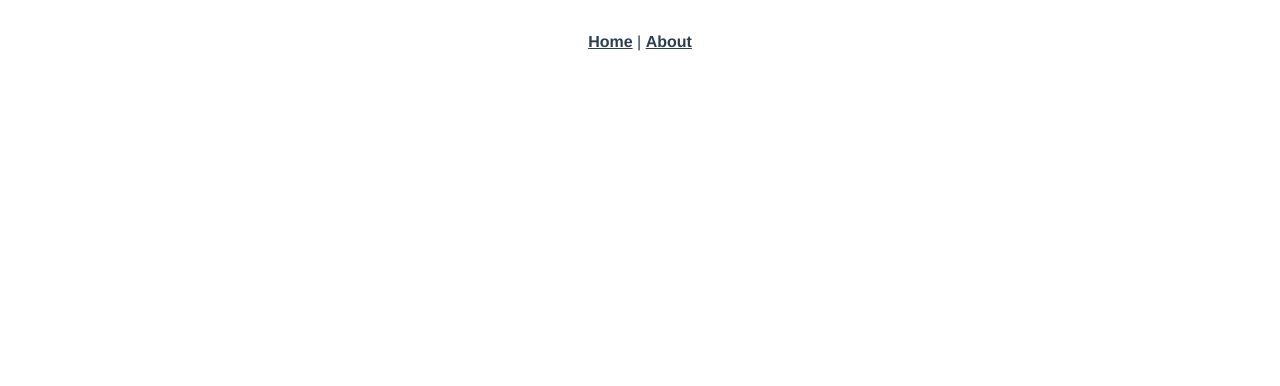
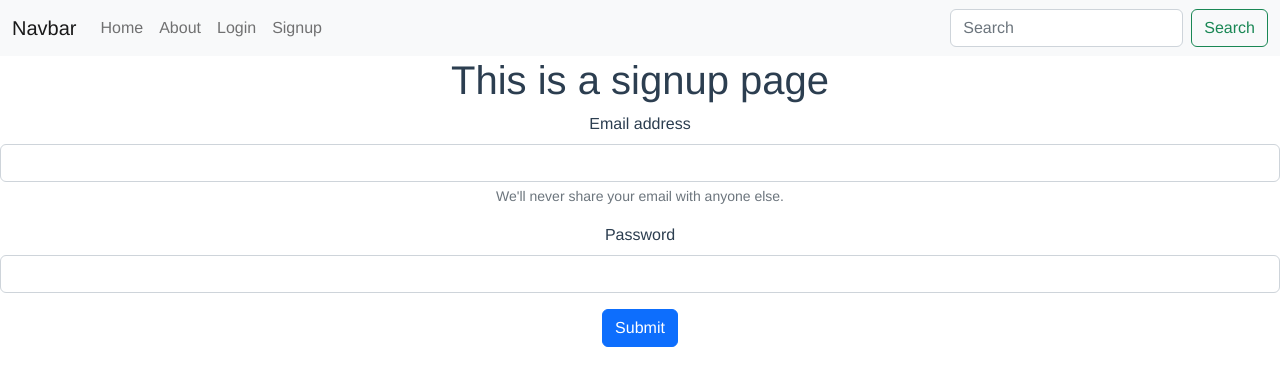
Before and after one commit to nickyex2/itsgiving, a Vue app: page /signup in a window 1280 px wide. Before the commit this address had no page. Shown: the top 386 px of the page. Built offline with nearby package versions, Linux system fonts and the light colour scheme.

Commit message:
components file created
login, signup, navbar rough draft created

```diff
--- a/package.json
+++ b/package.json
@@ -18,9 +18,9 @@
     "@babel/core": "^7.12.16",
     "@babel/eslint-parser": "^7.12.16",
     "@vue/cli-plugin-babel": "~5.0.0",
-    "@vue/cli-plugin-eslint": "~5.0.0",
     "@vue/cli-plugin-router": "~5.0.0",
     "@vue/cli-plugin-vuex": "~5.0.0",
+    "@vue/cli-plugin-eslint": "~5.0.0",
     "@vue/cli-service": "~5.0.0",
     "eslint": "^7.32.0",
     "eslint-config-prettier": "^8.3.0",
--- a/public/index.html
+++ b/public/index.html
@@ -16,6 +16,13 @@
       <strong>We're sorry but <%= htmlWebpackPlugin.options.title %> doesn't work properly without JavaScript enabled. Please enable it to continue.</strong>
     </noscript>
     <div id="app"></div>
+
     <!-- built files will be auto injected -->
+    <!-- Bootstrap JS -->
+    <!-- Bootstrap Javascript -->
+    <script src='https://cdn.jsdelivr.net/npm/bootstrap@5.2.0/dist/js/bootstrap.bundle.min.js'
+        integrity='sha384-A3rJD856KowSb7dwlZdYEkO39Gagi7vIsF0jrRAoQmDKKtQBHUuLZ9AsSv4jD4Xa'
+        crossorigin='anonymous'></script>
+
   </body>
 </html>
--- a/src/App.vue
+++ b/src/App.vue
@@ -1,10 +1,15 @@
 <template>
-  <nav>
-    <router-link to="/">Home</router-link> |
-    <router-link to="/about">About</router-link>
-  </nav>
+  <Navbar />
   <router-view />
 </template>
+
+<script>
+// @ is an alias to /src
+import Navbar from "./components/Navbar.vue";
+export default {
+  components: { Navbar },
+};
+</script>
 
 <style>
 #app {
@@ -14,17 +19,4 @@
   text-align: center;
   color: #2c3e50;
 }
-
-nav {
-  padding: 30px;
-}
-
-nav a {
-  font-weight: bold;
-  color: #2c3e50;
-}
-
-nav a.router-link-exact-active {
-  color: #42b983;
-}
 </style>
--- /dev/null
+++ b/src/components/Navbar.vue
@@ -0,0 +1,52 @@
+<template>
+  <nav class="navbar navbar-expand-lg bg-light">
+    <!-- can edit this is just the base line -->
+    <div class="container-fluid">
+      <router-link class="navbar-brand" :to="'/'">Navbar</router-link>
+      <button
+        class="navbar-toggler"
+        type="button"
+        data-bs-toggle="collapse"
+        data-bs-target="#navbarSupportedContent"
+        aria-controls="navbarSupportedContent"
+        aria-expanded="false"
+        aria-label="Toggle navigation"
+      >
+        <span class="navbar-toggler-icon"></span>
+      </button>
+      <div class="collapse navbar-collapse" id="navbarSupportedContent">
+        <ul class="navbar-nav me-auto mb-2 mb-lg-0">
+          <li class="nav-item">
+            <router-link :to="'/'" class="nav-link"> Home </router-link>
+          </li>
+          <li class="nav-item">
+            <router-link :to="'/about'" class="nav-link"> About </router-link>
+          </li>
+          <li class="nav-item">
+            <router-link class="nav-link" :to="'/login'">Login</router-link>
+          </li>
+          <li class="nav-item">
+            <router-link class="nav-link" :to="'/signup'">Signup</router-link>
+          </li>
+        </ul>
+        <form class="d-flex">
+          <input
+            class="form-control me-2"
+            type="search"
+            placeholder="Search"
+            aria-label="Search"
+          />
+          <button class="btn btn-outline-success" type="submit">Search</button>
+        </form>
+      </div>
+    </div>
+  </nav>
+</template>
+
+<script>
+export default {
+  name: "Nav-bar",
+};
+</script>
+
+<style></style>
--- a/src/firebaseConfig.js
+++ b/src/firebaseConfig.js
@@ -1,5 +1,5 @@
-import { initializeApp } from 'firebase/app';
-import { getAuth } from 'firebase/auth';
+import { initializeApp } from "firebase/app";
+import { getAuth } from "firebase/auth";
 
 // For Firebase JS SDK v7.20.0 and later, measurementId is optional
 const firebaseConfig = {
@@ -9,7 +9,7 @@ const firebaseConfig = {
   storageBucket: "its-giving.appspot.com",
   messagingSenderId: "670555576442",
   appId: "1:670555576442:web:86b3666a1dae3bab9383c3",
-    measurementId: "G-HCG1SQYYPJ"
+  measurementId: "G-HCG1SQYYPJ",
 };
 
 const app = initializeApp(firebaseConfig);
--- a/src/router/index.js
+++ b/src/router/index.js
@@ -1,5 +1,8 @@
 import { createRouter, createWebHistory } from "vue-router";
 import HomeView from "../views/HomeView.vue";
+import AboutView from "../views/AboutView.vue";
+import Login from "../views/Login.vue";
+import Signup from "../views/Signup.vue";
 
 const routes = [
   {
@@ -10,11 +13,17 @@ const routes = [
   {
     path: "/about",
     name: "about",
-    // route level code-splitting
-    // this generates a separate chunk (about.[hash].js) for this route
-    // which is lazy-loaded when the route is visited.
-    component: () =>
-      import(/* webpackChunkName: "about" */ "../views/AboutView.vue"),
+    component: AboutView,
+  },
+  {
+    path: "/login",
+    name: "login",
+    component: Login,
+  },
+  {
+    path: "/signup",
+    name: "signup",
+    component: Signup,
   },
 ];
 
--- a/src/views/AboutView.vue
+++ b/src/views/AboutView.vue
@@ -3,3 +3,10 @@
     <h1>This is an about page</h1>
   </div>
 </template>
+
+<script>
+export default {
+  name: "AboutView",
+  setup() {},
+};
+</script>
--- /dev/null
+++ b/src/views/Login.vue
@@ -0,0 +1,52 @@
+<template>
+  <div class="login">
+    <h1>This is a login page</h1>
+    <form>
+      <div class="mb-3">
+        <label for="exampleInputEmail1" class="form-label">Email address</label>
+        <input
+          type="email"
+          class="form-control"
+          id="exampleInputEmail1"
+          aria-describedby="emailHelp"
+        />
+        <div id="emailHelp" class="form-text">
+          We'll never share your email with anyone else.
+        </div>
+      </div>
+      <div class="mb-3">
+        <label for="exampleInputPassword1" class="form-label">Password</label>
+        <input
+          type="password"
+          class="form-control"
+          id="exampleInputPassword1"
+        />
+      </div>
+      <button
+        type="submit"
+        class="btn btn-primary"
+        @click.prevent="handleClick"
+      >
+        Submit
+      </button>
+    </form>
+  </div>
+</template>
+
+<script>
+import { useRouter } from "vue-router";
+export default {
+  name: "Login-view",
+  components: {},
+  setup() {
+    const router = useRouter();
+    const handleClick = () => {
+      console.log("clicked");
+      router.push("/");
+    };
+    return { handleClick };
+  },
+};
+</script>
+
+<style></style>
--- /dev/null
+++ b/src/views/Signup.vue
@@ -0,0 +1,53 @@
+<template>
+  <div class="signup">
+    <h1>This is a signup page</h1>
+    <form>
+      <div class="mb-3">
+        <label for="exampleInputEmail1" class="form-label">Email address</label>
+        <input
+          type="email"
+          class="form-control"
+          id="exampleInputEmail1"
+          aria-describedby="emailHelp"
+        />
+        <div id="emailHelp" class="form-text">
+          We'll never share your email with anyone else.
+        </div>
+      </div>
+      <div class="mb-3">
+        <label for="exampleInputPassword1" class="form-label">Password</label>
+        <input
+          type="password"
+          class="form-control"
+          id="exampleInputPassword1"
+        />
+      </div>
+      <button
+        type="submit"
+        class="btn btn-primary"
+        @click.prevent="handleClick"
+      >
+        Submit
+      </button>
+    </form>
+  </div>
+</template>
+
+<script>
+import { useRouter } from "vue-router";
+
+export default {
+  name: "Signup-view",
+  components: {},
+  setup() {
+    const router = useRouter();
+    const handleClick = () => {
+      console.log("clicked signup");
+      router.push("/");
+    };
+    return { handleClick };
+  },
+};
+</script>
+
+<style></style>
```
Lines whose indentation alone changed are shown as unchanged.
